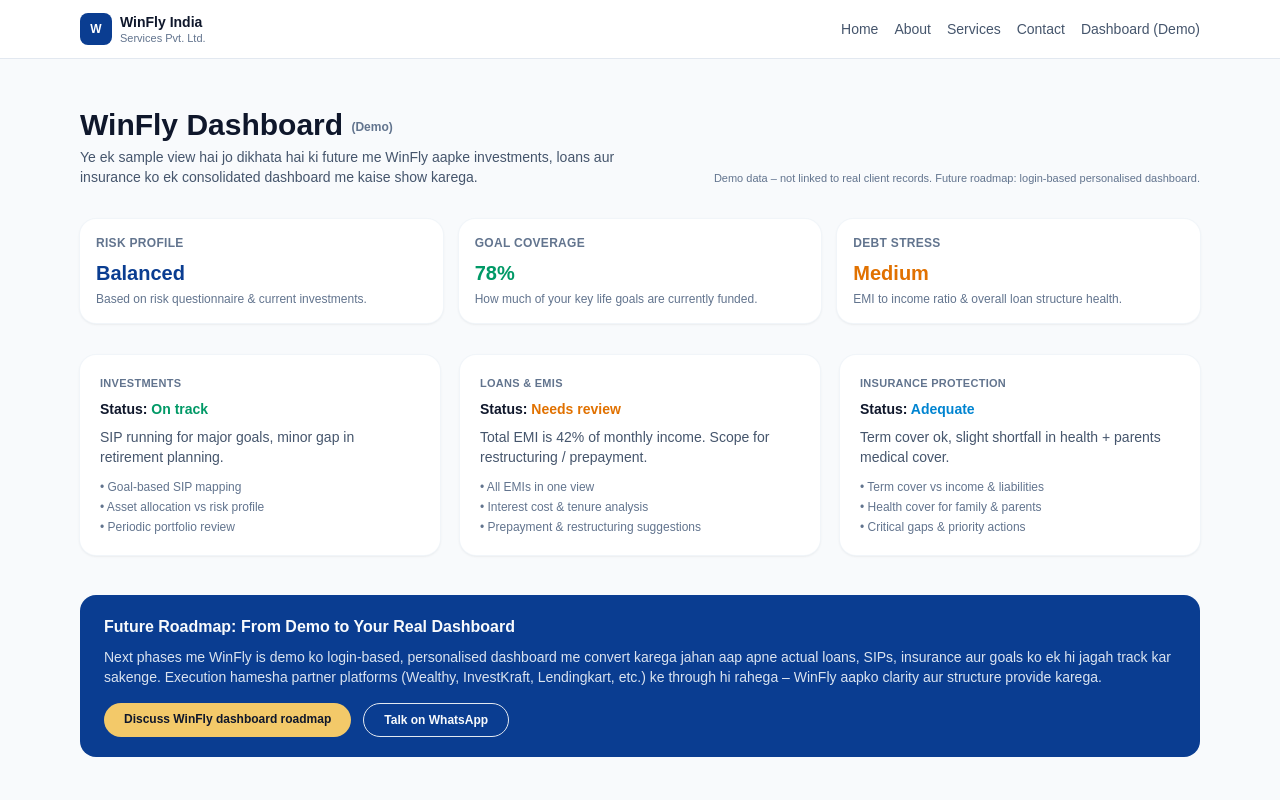
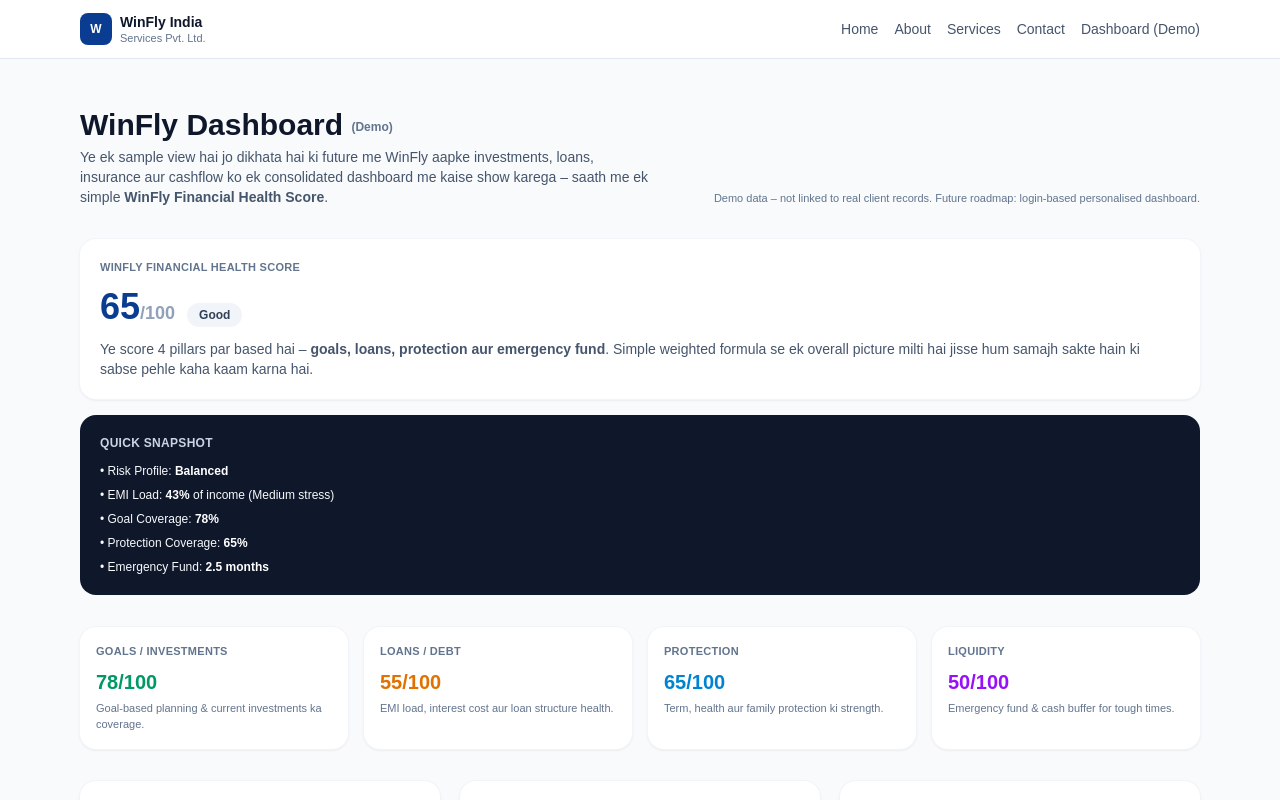
Before and after one commit to winflyindia/winfly-website, a Next.js app: page /dashboard in a window 1280 px wide. Shown: the top 800 px of the page. Built offline with nearby package versions, Linux system fonts and the light colour scheme.

Commit message:
Add WinFly financial health score to dashboard demo

```diff
--- a/app/dashboard/page.tsx
+++ b/app/dashboard/page.tsx
@@ -7,26 +7,117 @@
     "Sample WinFly financial health dashboard showing how your investments, loans and insurance can be viewed in one place.",
 };
 
+// ---------------- Health Score Logic ----------------
+
+type HealthInputs = {
+  monthlyIncome: number;           // e.g. 80000
+  totalEmi: number;                // e.g. 35000
+  goalCoveragePct: number;         // 0–100
+  protectionCoveragePct: number;   // 0–100
+  emergencyFundMonths: number;     // e.g. 2.5
+};
+
+type HealthResult = {
+  score: number;         // 0–100
+  band: "Excellent" | "Good" | "Needs Attention" | "Critical";
+  breakdown: {
+    goalScore: number;
+    debtScore: number;
+    protectionScore: number;
+    liquidityScore: number;
+  };
+};
+
+const clamp = (value: number, min: number, max: number) =>
+  Math.min(max, Math.max(min, value));
+
+function calculateHealthScore(inputs: HealthInputs): HealthResult {
+  const {
+    monthlyIncome,
+    totalEmi,
+    goalCoveragePct,
+    protectionCoveragePct,
+    emergencyFundMonths,
+  } = inputs;
+
+  // --- Goal score ---
+  const goalScore = clamp(goalCoveragePct, 0, 100);
+
+  // --- Debt score ---
+  let debtScore = 0;
+  if (!monthlyIncome || monthlyIncome <= 0) {
+    // if income missing, neutral-ish score
+    debtScore = 50;
+  } else {
+    const emiRatio = totalEmi / monthlyIncome;
+
+    if (emiRatio <= 0.25) debtScore = 95;
+    else if (emiRatio <= 0.4) debtScore = 80;
+    else if (emiRatio <= 0.6) debtScore = 55;
+    else debtScore = 25;
+  }
+
+  // --- Protection score ---
+  const protectionScore = clamp(protectionCoveragePct, 0, 100);
+
+  // --- Liquidity score ---
+  let liquidityScore = 0;
+  if (emergencyFundMonths <= 0) liquidityScore = 5;
+  else if (emergencyFundMonths < 1) liquidityScore = 20;
+  else if (emergencyFundMonths < 3) liquidityScore = 50;
+  else if (emergencyFundMonths < 6) liquidityScore = 80;
+  else liquidityScore = 100;
+
+  // --- Weighted final score ---
+  const rawScore =
+    goalScore * 0.35 +
+    debtScore * 0.25 +
+    protectionScore * 0.25 +
+    liquidityScore * 0.15;
+
+  const score = Math.round(rawScore);
+
+  let band: HealthResult["band"];
+  if (score >= 80) band = "Excellent";
+  else if (score >= 65) band = "Good";
+  else if (score >= 50) band = "Needs Attention";
+  else band = "Critical";
+
+  return {
+    score,
+    band,
+    breakdown: {
+      goalScore,
+      debtScore,
+      protectionScore,
+      liquidityScore,
+    },
+  };
+}
+
+// ---------------- Dashboard Page (Demo) ----------------
+
 export default function DashboardPage() {
-  // Abhi ke liye static demo data
-  const riskProfile = "Balanced";
-  const goalCoverage = 78;
-  const debtStress = "Medium";
-
-  const investments = {
-    status: "On track",
-    note: "SIP running for major goals, minor gap in retirement planning.",
+  // Abhi ke liye DEMO static inputs (client se aane wale data ka sample)
+  const sampleInputs: HealthInputs = {
+    monthlyIncome: 80000,          // 80k per month
+    totalEmi: 34000,               // total EMIs
+    goalCoveragePct: 78,           // goals 78% covered
+    protectionCoveragePct: 65,     // protection 65% of required
+    emergencyFundMonths: 2.5,      // 2.5 months expenses saved
   };
 
-  const loans = {
-    status: "Needs review",
-    note: "Total EMI is 42% of monthly income. Scope for restructuring / prepayment.",
-  };
+  const result = calculateHealthScore(sampleInputs);
+  const { score, band, breakdown } = result;
 
-  const insurance = {
-    status: "Adequate",
-    note: "Term cover ok, slight shortfall in health + parents medical cover.",
-  };
+  // Risk profile abhi demo ke liye fix rakhte hain
+  const riskProfile = "Balanced";
+  const debtStressLabel =
+    breakdown.debtScore >= 80
+      ? "Low"
+      : breakdown.debtScore >= 55
+      ? "Medium"
+      : "High";
 
   return (
     <main className="min-h-screen bg-slate-50 text-slate-900">
@@ -35,12 +126,16 @@
         <div className="flex flex-col gap-2 md:flex-row md:items-end md:justify-between">
           <div>
             <h1 className="text-2xl font-semibold text-slate-900 md:text-3xl">
-              WinFly Dashboard <span className="text-xs align-middle text-slate-500">(Demo)</span>
+              WinFly Dashboard{" "}
+              <span className="text-xs align-middle text-slate-500">
+                (Demo)
+              </span>
             </h1>
-            <p className="mt-1 text-sm text-slate-600 max-w-xl">
+            <p className="mt-1 max-w-xl text-sm text-slate-600">
               Ye ek sample view hai jo dikhata hai ki future me WinFly aapke
-              investments, loans aur insurance ko ek consolidated dashboard
-              me kaise show karega.
+              investments, loans, insurance aur cashflow ko ek consolidated
+              dashboard me kaise show karega – saath me ek simple{" "}
+              <span className="font-semibold">WinFly Financial Health Score</span>.
             </p>
           </div>
           <p className="mt-2 text-[11px] text-slate-500 md:text-right">
@@ -49,46 +144,121 @@
           </p>
         </div>
 
-        {/* Top metrics */}
-        <div className="mt-8 grid gap-4 md:grid-cols-3">
+        {/* Top Health Score Card */}
+        <div className="mt-8 grid gap-4 md:grid-cols-[2fr,1fr]">
+          <div className="rounded-2xl bg-white p-5 shadow-sm ring-1 ring-slate-100">
+            <p className="text-[11px] font-semibold uppercase tracking-wide text-slate-500">
+              WinFly Financial Health Score
+            </p>
+            <div className="mt-3 flex flex-wrap items-baseline gap-3">
+              <p className="text-4xl font-semibold text-[#0A3D91]">
+                {score}
+                <span className="text-lg text-slate-400">/100</span>
+              </p>
+              <span className="rounded-full bg-slate-100 px-3 py-1 text-xs font-semibold text-slate-700">
+                {band}
+              </span>
+            </div>
+            <p className="mt-3 text-sm text-slate-600">
+              Ye score 4 pillars par based hai –{" "}
+              <span className="font-semibold">
+                goals, loans, protection aur emergency fund
+              </span>
+              . Simple weighted formula se ek overall picture milti hai jisse
+              hum samajh sakte hain ki sabse pehle kaha kaam karna hai.
+            </p>
+          </div>
+
+          <div className="rounded-2xl bg-slate-900 p-5 text-slate-50 text-sm">
+            <p className="text-xs font-semibold uppercase tracking-wide text-slate-300">
+              Quick Snapshot
+            </p>
+            <ul className="mt-3 space-y-2 text-xs">
+              <li>
+                • Risk Profile:{" "}
+                <span className="font-semibold text-white">{riskProfile}</span>
+              </li>
+              <li>
+                • EMI Load:{" "}
+                <span className="font-semibold text-white">
+                  {(sampleInputs.totalEmi / sampleInputs.monthlyIncome * 100).toFixed(0)}%
+                </span>{" "}
+                of income ({debtStressLabel} stress)
+              </li>
+              <li>
+                • Goal Coverage:{" "}
+                <span className="font-semibold text-white">
+                  {sampleInputs.goalCoveragePct}%
+                </span>
+              </li>
+              <li>
+                • Protection Coverage:{" "}
+                <span className="font-semibold text-white">
+                  {sampleInputs.protectionCoveragePct}%
+                </span>
+              </li>
+              <li>
+                • Emergency Fund:{" "}
+                <span className="font-semibold text-white">
+                  {sampleInputs.emergencyFundMonths} months
+                </span>
+              </li>
+            </ul>
+          </div>
+        </div>
+
+        {/* Sub-scores cards */}
+        <div className="mt-8 grid gap-4 md:grid-cols-4">
           <div className="rounded-2xl bg-white p-4 shadow-sm ring-1 ring-slate-100">
-            <p className="text-xs font-semibold uppercase tracking-wide text-slate-500">
-              Risk Profile
+            <p className="text-[11px] font-semibold uppercase tracking-wide text-slate-500">
+              Goals / Investments
             </p>
-            <p className="mt-2 text-xl font-semibold text-[#0A3D91]">
-              {riskProfile}
+            <p className="mt-2 text-xl font-semibold text-emerald-600">
+              {breakdown.goalScore}/100
             </p>
-            <p className="mt-1 text-xs text-slate-500">
-              Based on risk questionnaire &amp; current investments.
+            <p className="mt-1 text-[11px] text-slate-500">
+              Goal-based planning &amp; current investments ka coverage.
             </p>
           </div>
 
           <div className="rounded-2xl bg-white p-4 shadow-sm ring-1 ring-slate-100">
-            <p className="text-xs font-semibold uppercase tracking-wide text-slate-500">
-              Goal Coverage
+            <p className="text-[11px] font-semibold uppercase tracking-wide text-slate-500">
+              Loans / Debt
             </p>
-            <p className="mt-2 text-xl font-semibold text-emerald-600">
-              {goalCoverage}%
+            <p className="mt-2 text-xl font-semibold text-amber-600">
+              {breakdown.debtScore}/100
             </p>
-            <p className="mt-1 text-xs text-slate-500">
-              How much of your key life goals are currently funded.
+            <p className="mt-1 text-[11px] text-slate-500">
+              EMI load, interest cost aur loan structure health.
             </p>
           </div>
 
           <div className="rounded-2xl bg-white p-4 shadow-sm ring-1 ring-slate-100">
-            <p className="text-xs font-semibold uppercase tracking-wide text-slate-500">
-              Debt Stress
+            <p className="text-[11px] font-semibold uppercase tracking-wide text-slate-500">
+              Protection
             </p>
-            <p className="mt-2 text-xl font-semibold text-amber-600">
-              {debtStress}
+            <p className="mt-2 text-xl font-semibold text-sky-600">
+              {breakdown.protectionScore}/100
             </p>
-            <p className="mt-1 text-xs text-slate-500">
-              EMI to income ratio &amp; overall loan structure health.
+            <p className="mt-1 text-[11px] text-slate-500">
+              Term, health aur family protection ki strength.
+            </p>
+          </div>
+
+          <div className="rounded-2xl bg-white p-4 shadow-sm ring-1 ring-slate-100">
+            <p className="text-[11px] font-semibold uppercase tracking-wide text-slate-500">
+              Liquidity
+            </p>
+            <p className="mt-2 text-xl font-semibold text-purple-600">
+              {breakdown.liquidityScore}/100
+            </p>
+            <p className="mt-1 text-[11px] text-slate-500">
+              Emergency fund &amp; cash buffer for tough times.
             </p>
           </div>
         </div>
 
-        {/* Key areas: Investments / Loans / Insurance */}
+        {/* Detail blocks like pehle */}
         <div className="mt-8 grid gap-5 md:grid-cols-3">
           {/* Investments */}
           <div className="flex flex-col rounded-2xl bg-white p-5 shadow-sm ring-1 ring-slate-100">
@@ -97,11 +267,21 @@
             </p>
             <p className="mt-2 text-sm font-semibold text-slate-900">
               Status:{" "}
-              <span className="text-emerald-600">{investments.status}</span>
+              <span className="text-emerald-600">
+                {breakdown.goalScore >= 80
+                  ? "On Track"
+                  : breakdown.goalScore >= 60
+                  ? "Improving"
+                  : "Gap Present"}
+              </span>
             </p>
-            <p className="mt-2 flex-1 text-sm text-slate-600">{investments.note}</p>
+            <p className="mt-2 flex-1 text-sm text-slate-600">
+              SIPs aur long term investments major goals ko{" "}
+              {sampleInputs.goalCoveragePct}% tak cover kar rahe hain. Next step –
+              gap wali goals par additional SIP ya restructuring plan banana.
+            </p>
             <ul className="mt-3 space-y-1 text-xs text-slate-500">
-              <li>• Goal-based SIP mapping</li>
+              <li>• Goal-wise SIP mapping</li>
               <li>• Asset allocation vs risk profile</li>
               <li>• Periodic portfolio review</li>
             </ul>
@@ -114,9 +294,20 @@
             </p>
             <p className="mt-2 text-sm font-semibold text-slate-900">
               Status:{" "}
-              <span className="text-amber-600">{loans.status}</span>
+              <span className="text-amber-600">
+                {debtStressLabel === "Low"
+                  ? "Comfortable"
+                  : debtStressLabel === "Medium"
+                  ? "Needs Optimisation"
+                  : "High Stress"}
+              </span>
             </p>
-            <p className="mt-2 flex-1 text-sm text-slate-600">{loans.note}</p>
+            <p className="mt-2 flex-1 text-sm text-slate-600">
+              Current EMI load approx{" "}
+              {(sampleInputs.totalEmi / sampleInputs.monthlyIncome * 100).toFixed(0)}
+              % hai. Prepayment, refinance ya restructuring options evaluate karne
+              se overall health score improve ho sakta hai.
+            </p>
             <ul className="mt-3 space-y-1 text-xs text-slate-500">
               <li>• All EMIs in one view</li>
               <li>• Interest cost &amp; tenure analysis</li>
@@ -131,9 +322,20 @@
             </p>
             <p className="mt-2 text-sm font-semibold text-slate-900">
               Status:{" "}
-              <span className="text-sky-600">{insurance.status}</span>
+              <span className="text-sky-600">
+                {breakdown.protectionScore >= 80
+                  ? "Adequate"
+                  : breakdown.protectionScore >= 60
+                  ? "Almost There"
+                  : "Under Insured"}
+              </span>
             </p>
-            <p className="mt-2 flex-1 text-sm text-slate-600">{insurance.note}</p>
+            <p className="mt-2 flex-1 text-sm text-slate-600">
+              Protection coverage currently{" "}
+              {sampleInputs.protectionCoveragePct}% estimated need ke aas-paas hai.
+              Focus areas – term cover, health cover &amp; parents ke medical
+              expenses ka buffer.
+            </p>
             <ul className="mt-3 space-y-1 text-xs text-slate-500">
               <li>• Term cover vs income &amp; liabilities</li>
               <li>• Health cover for family &amp; parents</li>
```
